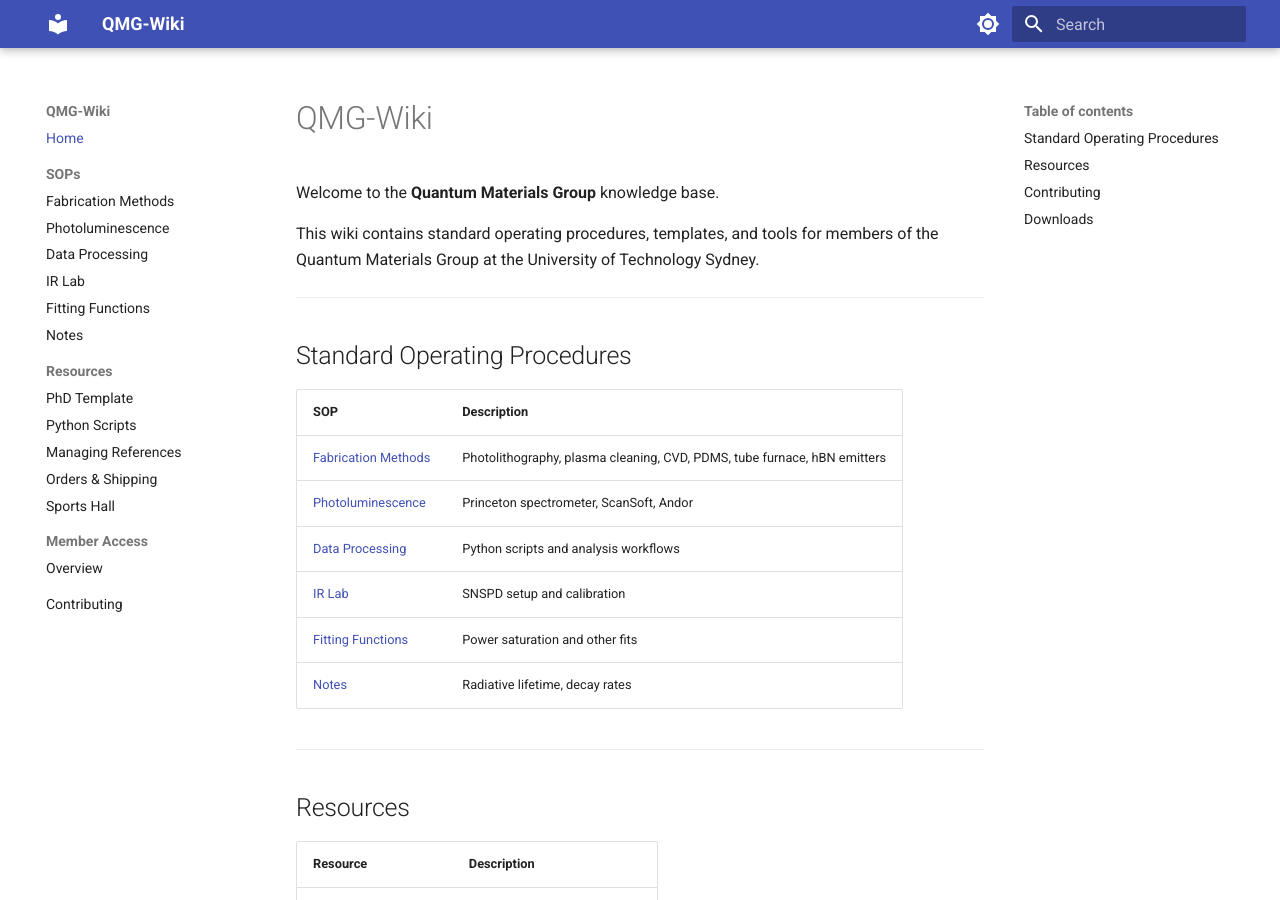
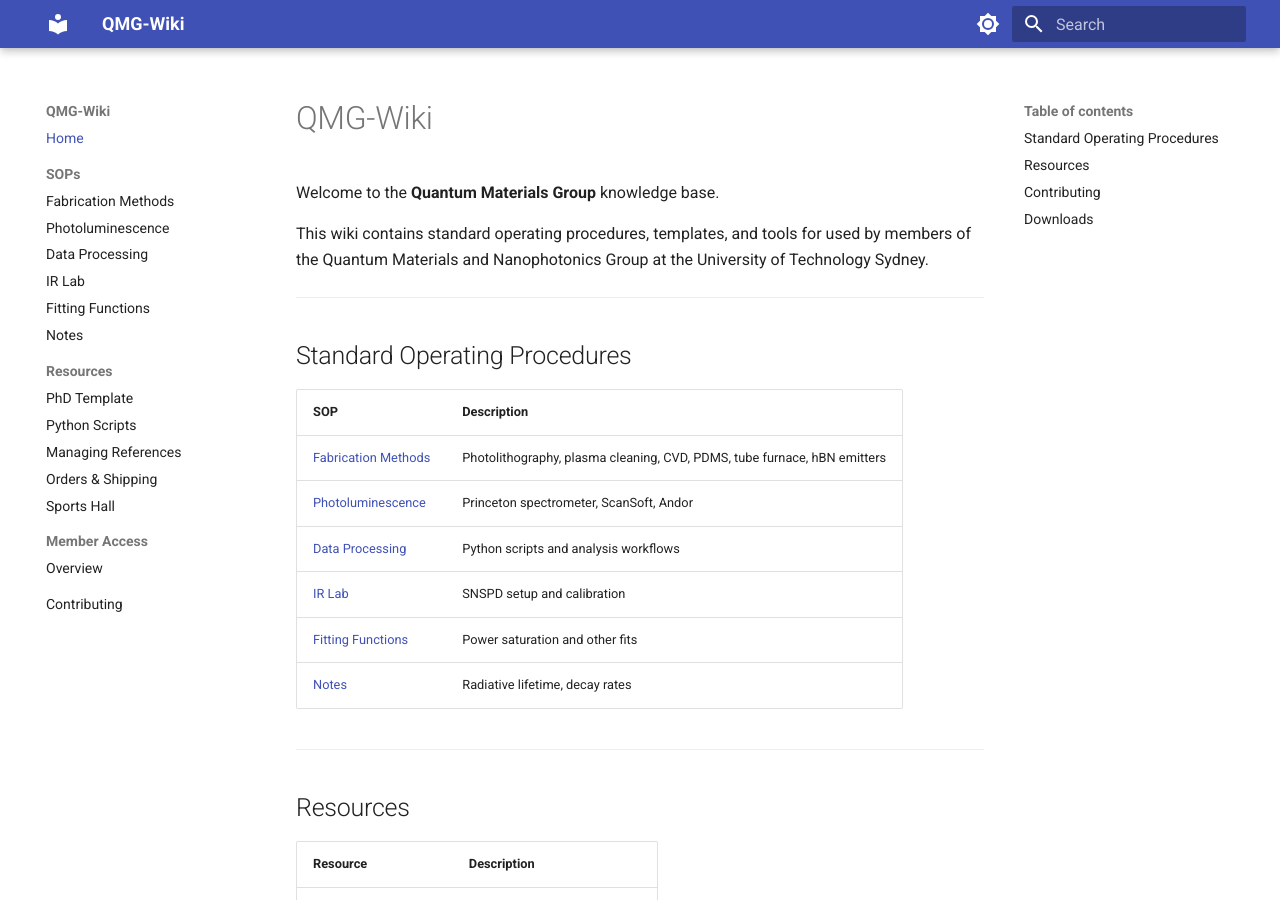
Before and after one commit to o-niki-ri/QMGwiki, an MkDocs documentation site: the page built from docs/index.md, in a window 1280 px wide and 900 px high. Built offline with MkDocs 1.6.1 and Material for MkDocs 9.7.7, drawn with Linux system fonts in a browser that asks for light colours.

Commit message:
Update group name in homepage description

```diff
--- a/docs/index.md
+++ b/docs/index.md
@@ -2,7 +2,7 @@
 
 Welcome to the **Quantum Materials Group** knowledge base.
 
-This wiki contains standard operating procedures, templates, and tools for members of the Quantum Materials Group at the University of Technology Sydney.
+This wiki contains standard operating procedures, templates, and tools for used by members of the Quantum Materials and Nanophotonics Group at the University of Technology Sydney.
 
 ---
 
```
